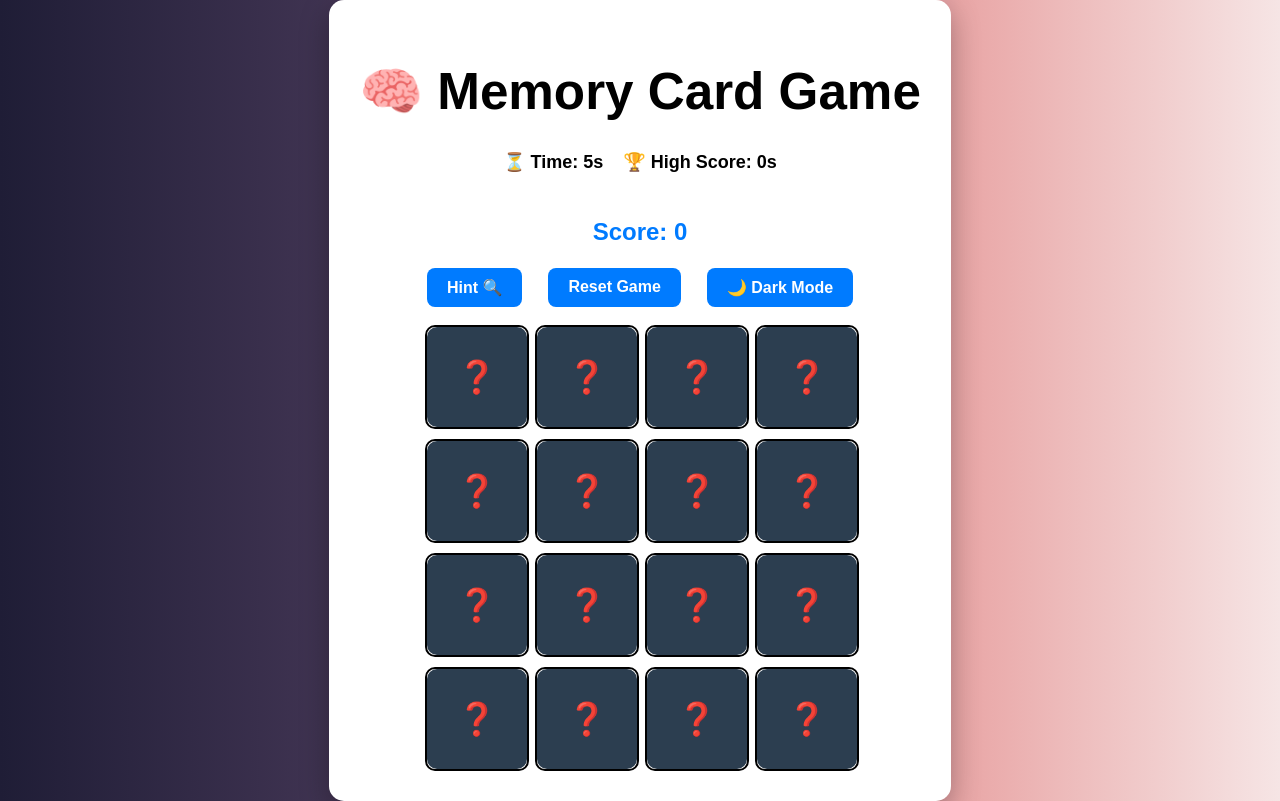
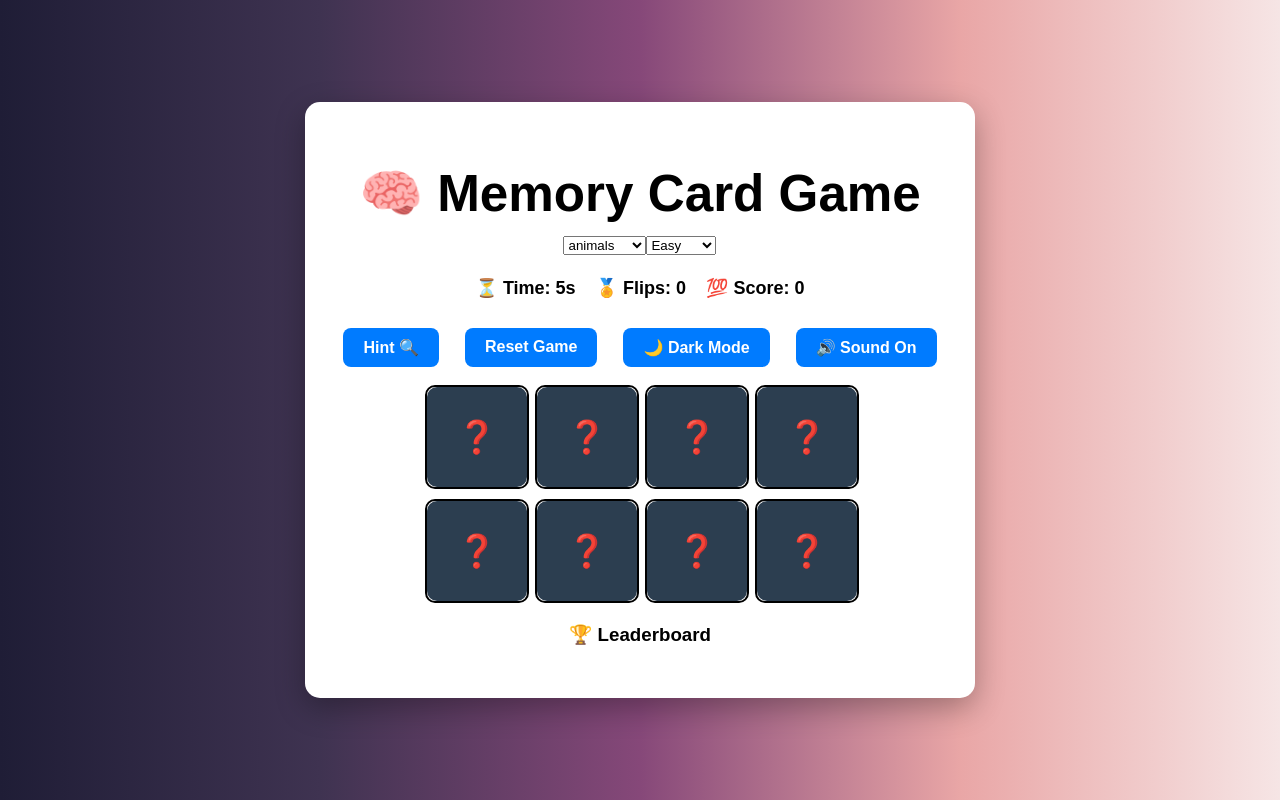
Before and after one commit to Satyam6201/Memory-Card-Game, a React (Vite) app: page / in a window 1280 px wide. Built offline with nearby package versions, Linux system fonts and the light colour scheme.

Commit message:
Add More Feature

```diff
--- a/src/App.jsx
+++ b/src/App.jsx
@@ -2,44 +2,61 @@ import React, { useState, useEffect } from "react";
 import CardGrid from "./components/CardGrid";
 import "./styles.css";
 
-const images = ["🐱", "🐶", "🐼", "🦊", "🐵", "🐸", "🐯", "🐷"];
-
-const generateCards = () => {
-  let cardArray = [...images, ...images]
-    .sort(() => Math.random() - 0.5)
-    .map((emoji, index) => ({
-      id: index,
-      emoji,
-      flipped: false,
-      matched: false
-    }));
-  return cardArray;
+const emojiThemes = {
+  animals: ["🐱", "🐶", "🐼", "🦊", "🐵", "🐸", "🐯", "🐷"],
+  food: ["🍕", "🍔", "🍟", "🌮", "🍣", "🍩", "🥞", "🍗"],
+  halloween: ["🎃", "👻", "🧛‍♂️", "🕸️", "🦇", "🧙‍♀️", "🧟‍♂️", "💀"]
 };
 
 export default function App() {
-  const [cards, setCards] = useState(generateCards());
+  const [difficulty, setDifficulty] = useState("easy");
+  const [themeSet, setThemeSet] = useState("animals");
+  const [cards, setCards] = useState([]);
   const [selectedCards, setSelectedCards] = useState([]);
   const [score, setScore] = useState(0);
+  const [flips, setFlips] = useState(0);
+  const [time, setTime] = useState(0);
+  const [soundOn, setSoundOn] = useState(true);
   const [gameWon, setGameWon] = useState(false);
-  const [time, setTime] = useState(0);
   const [theme, setTheme] = useState("light");
-  const [highScore, setHighScore] = useState(
-    localStorage.getItem("highScore") || 0
-  );
+
+  useEffect(() => {
+    setCards(generateCards());
+  }, [difficulty, themeSet]);
+
+  const getGridSize = () => {
+    switch (difficulty) {
+      case "medium": return 18;
+      case "hard": return 32;
+      default: return 8;
+    }
+  };
+
+  const generateCards = () => {
+    const selected = emojiThemes[themeSet].slice(0, getGridSize() / 2);
+    return [...selected, ...selected]
+      .sort(() => Math.random() - 0.5)
+      .map((emoji, index) => ({
+        id: index,
+        emoji,
+        flipped: false,
+        matched: false
+      }));
+  };
 
   useEffect(() => {
     if (selectedCards.length === 2) {
       const [first, second] = selectedCards;
       if (cards[first].emoji === cards[second].emoji) {
         setScore(score + 10);
-        new Audio("/match.mp3").play();
+        playSound("/match.mp3");
         setCards(prev =>
           prev.map((card, idx) =>
             idx === first || idx === second ? { ...card, matched: true } : card
           )
         );
       } else {
-        new Audio("/flip.mp3").play();
+        playSound("/flip.mp3");
       }
       setTimeout(() => {
         setCards(prev =>
@@ -48,31 +65,36 @@ export default function App() {
           )
         );
         setSelectedCards([]);
+        setFlips(flips + 1);
       }, 800);
     }
-  }, [selectedCards, cards, score]);
+  }, [selectedCards]);
 
   useEffect(() => {
-    if (cards.every(card => card.matched)) {
+    if (cards.length > 0 && cards.every(card => card.matched)) {
       setGameWon(true);
-      if (time < highScore || highScore === 0) {
-        setHighScore(time);
-        localStorage.setItem("highScore", time);
-      }
+      const scores = JSON.parse(localStorage.getItem("leaderboard") || "[]");
+      const newEntry = { time, score, difficulty };
+      const updated = [...scores, newEntry].sort((a, b) => a.time - b.time).slice(0, 3);
+      localStorage.setItem("leaderboard", JSON.stringify(updated));
     }
-  }, [cards, time, highScore]);
+  }, [cards]);
 
   useEffect(() => {
     let timer;
     if (!gameWon) {
-      timer = setInterval(() => setTime(time + 1), 1000);
+      timer = setInterval(() => setTime(prev => prev + 1), 1000);
     }
     return () => clearInterval(timer);
-  }, [time, gameWon]);
+  }, [gameWon]);
+
+  const playSound = (file) => {
+    if (soundOn) new Audio(file).play();
+  };
 
   const handleCardClick = (index) => {
     if (!cards[index].flipped && selectedCards.length < 2) {
-      new Audio("/flip.mp3").play();
+      playSound("/flip.mp3");
       setCards(prev =>
         prev.map((card, idx) =>
           idx === index ? { ...card, flipped: true } : card
@@ -94,6 +116,7 @@ export default function App() {
     setSelectedCards([]);
     setScore(0);
     setTime(0);
+    setFlips(0);
     setGameWon(false);
   };
 
@@ -104,20 +127,39 @@ export default function App() {
   return (
     <div className={`app ${theme}`}>
       <h1>🧠 Memory Card Game</h1>
+      <div className="controls">
+        <select onChange={(e) => setThemeSet(e.target.value)} value={themeSet}>
+          {Object.keys(emojiThemes).map(set => (
+            <option key={set} value={set}>{set}</option>
+          ))}
+        </select>
+        <select onChange={(e) => setDifficulty(e.target.value)} value={difficulty}>
+          <option value="easy">Easy</option>
+          <option value="medium">Medium</option>
+          <option value="hard">Hard</option>
+        </select>
+      </div>
       <div className="stats">
         <p>⏳ Time: {time}s</p>
-        <p>🏆 High Score: {highScore}s</p>
+        <p>🏅 Flips: {flips}</p>
+        <p>💯 Score: {score}</p>
       </div>
-      <h2>Score: {score}</h2>
       <div className="buttons">
         <button onClick={revealCards}>Hint 🔍</button>
         <button onClick={resetGame}>Reset Game</button>
-        <button onClick={toggleTheme}>
-          {theme === "light" ? "🌙 Dark Mode" : "☀️ Light Mode"}
-        </button>
+        <button onClick={toggleTheme}>{theme === "light" ? "🌙 Dark Mode" : "☀️ Light Mode"}</button>
+        <button onClick={() => setSoundOn(!soundOn)}>{soundOn ? "🔊 Sound On" : "🔇 Sound Off"}</button>
       </div>
       <CardGrid cards={cards} onCardClick={handleCardClick} />
       {gameWon && <p className="winning-message">🎉 Congratulations! You won! 🎉</p>}
+      <div className="leaderboard">
+        <h3>🏆 Leaderboard</h3>
+        <ul>
+          {(JSON.parse(localStorage.getItem("leaderboard") || "[]")).map((entry, i) => (
+            <li key={i}>{i + 1}. ⏱ {entry.time}s | 💯 {entry.score} | 🎮 {entry.difficulty}</li>
+          ))}
+        </ul>
+      </div>
     </div>
   );
 }
```
